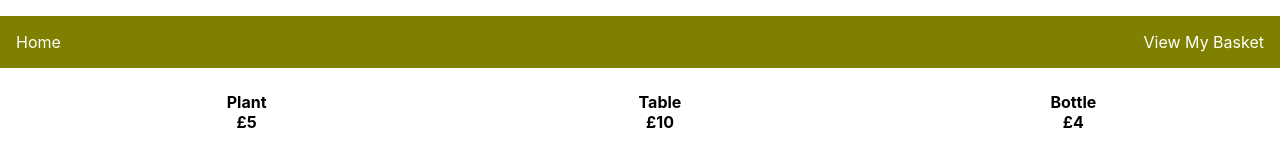
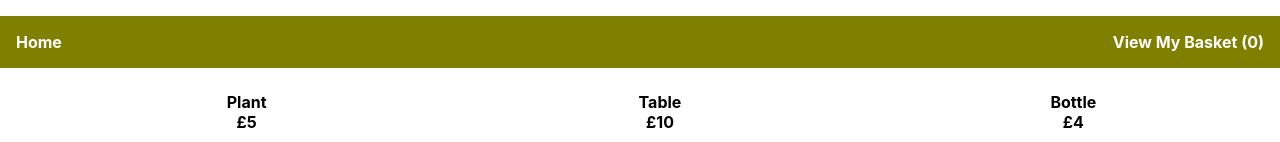
Before and after one commit to katiebooth/E-Commerce_ReactRouting, a React (Create React App) app: page / in a window 1280 px wide. Shown: the top 142 px of the page. Built offline with nearby package versions, Linux system fonts and the light colour scheme.

Commit message:
Added the total number in basket on homepage

```diff
--- a/src/components/NavBar.js
+++ b/src/components/NavBar.js
@@ -1,6 +1,7 @@
 import {Link} from 'react-router-dom';
 import React from 'react';
 import styled from 'styled-components';
+
 
 const NavBarStyle = styled.ul`
     width = 100%;
@@ -18,18 +19,20 @@ const NavBarStyleLi = styled.li`
 
 const NavBarStyleLink = {
     textDecoration: "none",
-    color: 'white'
+    color: 'white',
+    fontWeight: 'bold'
 }
 
 
-const NavBar = () => {
+const NavBar = ({numberOfItemsInBasket}) => {
+
     return (
         <NavBarStyle>
             <NavBarStyleLi>
                 <Link to='/' style={NavBarStyleLink}>Home</Link>
             </NavBarStyleLi>
             <NavBarStyleLi>
-                <Link to='/basket' style={NavBarStyleLink}>View My Basket</Link>
+                <Link to='/basket' style={NavBarStyleLink}>View My Basket ({numberOfItemsInBasket})</Link>
             </NavBarStyleLi>
         </NavBarStyle>
 
--- a/src/containers/ShopContainer.js
+++ b/src/containers/ShopContainer.js
@@ -57,13 +57,15 @@ const ShopContainer = () => {
         localStorage.setItem('selected item', JSON.stringify(selectedItem))
         }, [selectedItem])
 
+    const numberOfItemsInBasket = basketItems.length
+
     // const getItemForId = (itemId) => {
     //     return shopItems.find((item) => item.id === itemId);
     //     };
 
  return (
     <Router>
-    <NavBar/>
+    <NavBar numberOfItemsInBasket = {numberOfItemsInBasket}/>
     <Routes>
         <Route path = '/' element={<ShopItemList shopItems ={shopItems} handleAddToBasket = {handleAddToBasket} onItemSelected={onItemSelected}/>}/>
         <Route path = '/basket' element={<BasketList basketItems = {basketItems} handleRemoveFromBasket = {handleRemoveFromBasket} />}/>
```
